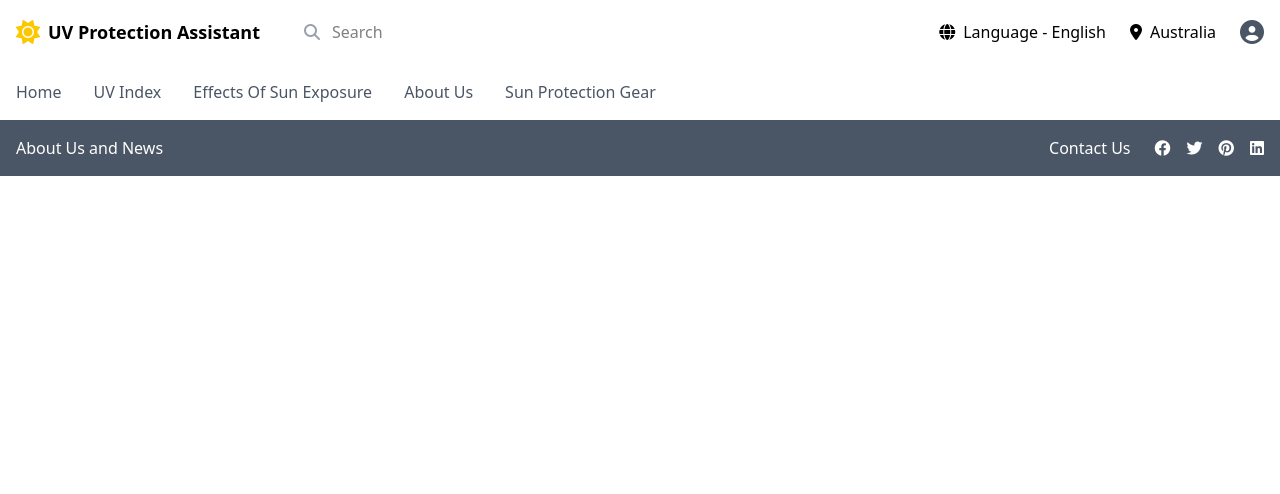
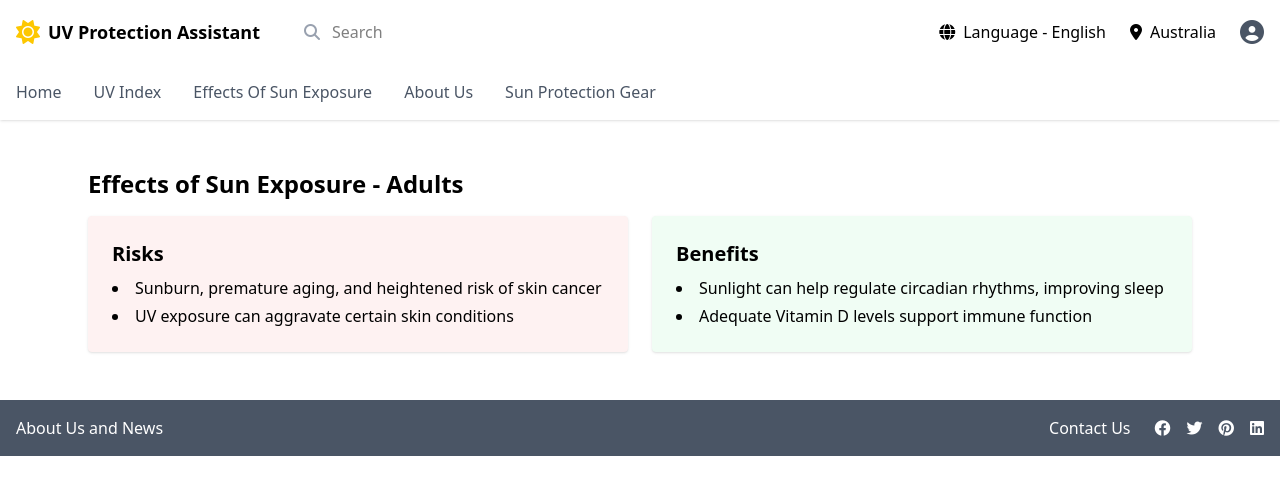
Before and after one commit to happylifeeveryday/UVassistant, a Vue app: page /EffectsOfSunExposure/1 in a window 1280 px wide. Shown: the top 494 px of the page. Built offline with nearby package versions, Linux system fonts and the light colour scheme; no server answers.

Commit message:
AgeCategoryDetailsView and the connection to the parent page EffectsOfSunExposureView

```diff
--- a/src/router/index.js
+++ b/src/router/index.js
@@ -3,6 +3,8 @@ import HomeView from '../views/HomeView.vue'
 import AboutView from '../views/AboutView.vue'
 import ViewUVIndex from '../views/UVIndexView.vue'
 import EffectsOfSunExposure from '../views/EffectsOfSunExposureView.vue'
+import AgeCategoryDetails from '../views/AgeCategoryDetailsView.vue'
+import AgeCategoryDetailsView from '@/views/AgeCategoryDetailsView.vue'
 const router = createRouter({
   history: createWebHistory(import.meta.env.BASE_URL),
   routes: [
@@ -15,6 +17,12 @@ const router = createRouter({
       path: '/ViewUVIndex',
       name: 'ViewUVIndex',
       component: ViewUVIndex,
+    },
+    {
+      path: '/EffectsOfSunExposure/:ageGroup',
+      name: 'AgeCategoryDetails',
+      component: AgeCategoryDetailsView,
+      props: true
     },
     {
       path: '/EffectsOfSunExposure',
--- /dev/null
+++ b/src/views/AgeCategoryDetailsView.vue
@@ -0,0 +1,87 @@
+<template>
+    <div class="max-w-6xl mx-auto py-12 px-6">
+      <h2 class="text-2xl font-bold mb-4">Effects of Sun Exposure - {{ title }}</h2>
+
+      <div class="grid grid-cols-1 md:grid-cols-2 gap-6">
+        <div class="bg-red-50 p-6 rounded shadow">
+          <h3 class="text-xl font-semibold mb-2">Risks</h3>
+          <ul class="list-disc list-inside">
+            <li v-for="(risk, idx) in content.risks" :key="idx" class="mt-1">
+              {{ risk }}
+            </li>
+          </ul>
+        </div>
+
+        <div class="bg-green-50 p-6 rounded shadow">
+          <h3 class="text-xl font-semibold mb-2">Benefits</h3>
+          <ul class="list-disc list-inside">
+            <li v-for="(benefit, idx) in content.benefits" :key="idx" class="mt-1">
+              {{ benefit }}
+            </li>
+          </ul>
+        </div>
+      </div>
+    </div>
+  </template>
+
+  <script setup>
+  import { computed } from 'vue'
+  import { useRoute } from 'vue-router'
+
+  const ageData = {
+    children: {
+      title: 'Children & Adolescents',
+      risks: [
+        ' This part may consider using copilot',
+        '1. Prolonged UV exposure can cause sunburn more easily',
+        '2. Higher sensitivity to UV leading to potential skin damage in later life'
+      ],
+      benefits: [
+        '1. Helps in Vitamin D synthesis which is essential for bone growth',
+        '2. Promotes healthy outdoor activity and exercise'
+      ]
+    },
+    middle: {
+      title: 'Middle Aged Adults',
+      risks: [
+        'Increased risk of age spots, wrinkles, and other signs of aging',
+        'Higher chance of skin cancer if no proper protection is used'
+      ],
+      benefits: [
+        'Moderate sunlight can improve mood and help in Vitamin D production',
+        'Encourages outdoor physical activities which help maintain fitness'
+      ]
+    },
+    adults: {
+      title: 'Adults',
+      risks: [
+        'Sunburn, premature aging, and heightened risk of skin cancer',
+        'UV exposure can aggravate certain skin conditions'
+      ],
+      benefits: [
+        'Sunlight can help regulate circadian rhythms, improving sleep',
+        'Adequate Vitamin D levels support immune function'
+      ]
+    },
+    aged: {
+      title: 'Aged Individuals',
+      risks: [
+        'Skin is thinner and less protective, more prone to damage',
+        'UV exposure can exacerbate existing health issues'
+      ],
+      benefits: [
+        'Sunlight in moderation helps maintain bone health',
+        'Mild sun exposure can improve mood and general well-being'
+      ]
+    }
+  }
+
+  const route = useRoute()
+  const ageGroup = route.params.ageGroup || 'adults'
+
+  const content = computed(() => {
+    return ageData[ageGroup] || ageData.adults
+  })
+
+  const title = computed(() => content.value.title)
+  </script>
--- a/src/views/EffectsOfSunExposureView.vue
+++ b/src/views/EffectsOfSunExposureView.vue
@@ -1,18 +1,20 @@
 <template>
   <div class="bg-gray-50 py-12 px-6">
     <div class="max-w-6xl mx-auto grid grid-cols-1 md:grid-cols-2 gap-6">
+
       <div class="bg-blue-100 rounded-xl p-6 shadow-md flex flex-col justify-between">
         <div>
           <h3 class="text-lg font-bold">Children and Adolescents</h3>
           <p class="text-gray-700 mt-2">
-            Children and adolescents have more delicate skin and are more sensitive to UV rays. It
-            is recommended to use physical sunscreens, such as those containing zinc oxide or
-            titanium dioxide, because they are less irritating to the skin.
+            ...
           </p>
         </div>
         <div class="flex items-center justify-between mt-4">
-          <img src="/children-icon.png" alt="Children Icon" class="w-20 h-20" />
-          <button class="bg-blue-600 text-white px-4 py-2 rounded-lg hover:bg-blue-700 transition">
+          <img src="/children-icon.png" alt="Children Icon" class="w-20 h-20">
+          <button
+            @click="goToDetails('children')"
+            class="bg-blue-600 text-white px-4 py-2 rounded-lg hover:bg-blue-700 transition"
+          >
             Read More
           </button>
         </div>
@@ -22,14 +24,15 @@
         <div>
           <h3 class="text-lg font-bold">Middle Aged Adults</h3>
           <p class="text-gray-700 mt-2">
-            As middle-aged individuals begin to show signs of aging, such as fine lines and age
-            spots, they should use sun protection products containing anti-aging ingredients like
-            vitamins C and E to protect the skin from UV damage and combat aging.
+            ...
           </p>
         </div>
         <div class="flex items-center justify-between mt-4">
-          <img src="/middle-age-icon.png" alt="Middle Age Icon" class="w-20 h-20" />
-          <button class="bg-blue-600 text-white px-4 py-2 rounded-lg hover:bg-blue-700 transition">
+          <img src="/middle-age-icon.png" alt="Middle Age Icon" class="w-20 h-20">
+          <button
+            @click="goToDetails('middle')"
+            class="bg-blue-600 text-white px-4 py-2 rounded-lg hover:bg-blue-700 transition"
+          >
             Read More
           </button>
         </div>
@@ -39,14 +42,15 @@
         <div>
           <h3 class="text-lg font-bold">Adults</h3>
           <p class="text-gray-700 mt-2">
-            Adults should use broad-spectrum sun protection products, which can block both UVB and
-            UVA rays. Those who work outdoors or are exposed to the sun for prolonged periods should
-            reapply sunscreen frequently.
+            ...
           </p>
         </div>
         <div class="flex items-center justify-between mt-4">
-          <img src="/adults-icon.png" alt="Adults Icon" class="w-20 h-20" />
-          <button class="bg-blue-600 text-white px-4 py-2 rounded-lg hover:bg-blue-700 transition">
+          <img src="/adults-icon.png" alt="Adults Icon" class="w-20 h-20">
+          <button
+            @click="goToDetails('adults')"
+            class="bg-blue-600 text-white px-4 py-2 rounded-lg hover:bg-blue-700 transition"
+          >
             Read More
           </button>
         </div>
@@ -56,18 +60,33 @@
         <div>
           <h3 class="text-lg font-bold">Aged Individuals</h3>
           <p class="text-gray-700 mt-2">
-            The skin of older adults is thinner and less protective, requiring special care. They
-            should use sunscreens with a high SPF value and reapply frequently to ensure adequate
-            protection.
+            ...
           </p>
         </div>
         <div class="flex items-center justify-between mt-4">
-          <img src="/aged-icon.png" alt="Aged Icon" class="w-20 h-20" />
-          <button class="bg-blue-600 text-white px-4 py-2 rounded-lg hover:bg-blue-700 transition">
+          <img src="/aged-icon.png" alt="Aged Icon" class="w-20 h-20">
+          <button
+            @click="goToDetails('aged')"
+            class="bg-blue-600 text-white px-4 py-2 rounded-lg hover:bg-blue-700 transition"
+          >
             Read More
           </button>
         </div>
       </div>
+
     </div>
   </div>
 </template>
+
+<script setup>
+import { useRouter } from 'vue-router'
+
+const router = useRouter()
+
+function goToDetails(ageGroup) {
+  router.push({
+    name: 'AgeCategoryDetails',
+    params: { ageGroup }
+  })
+}
+</script>
```
